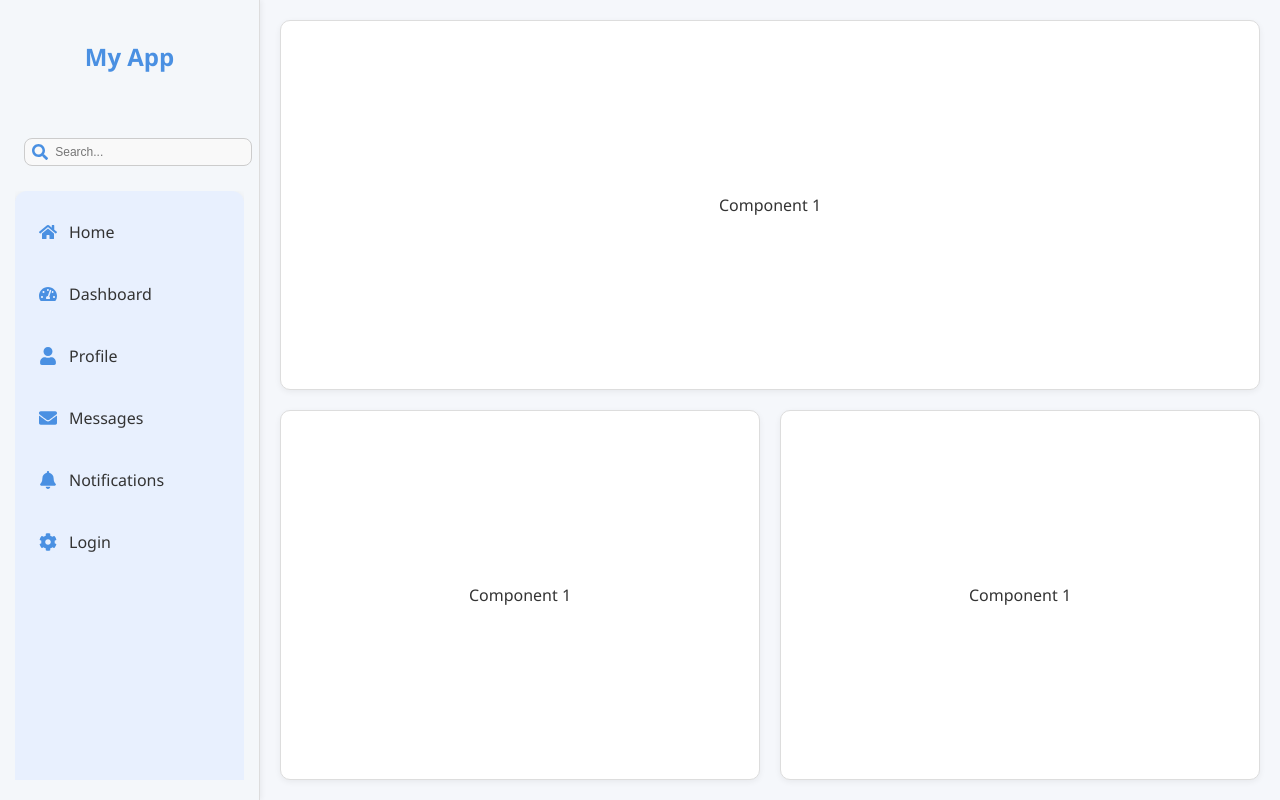
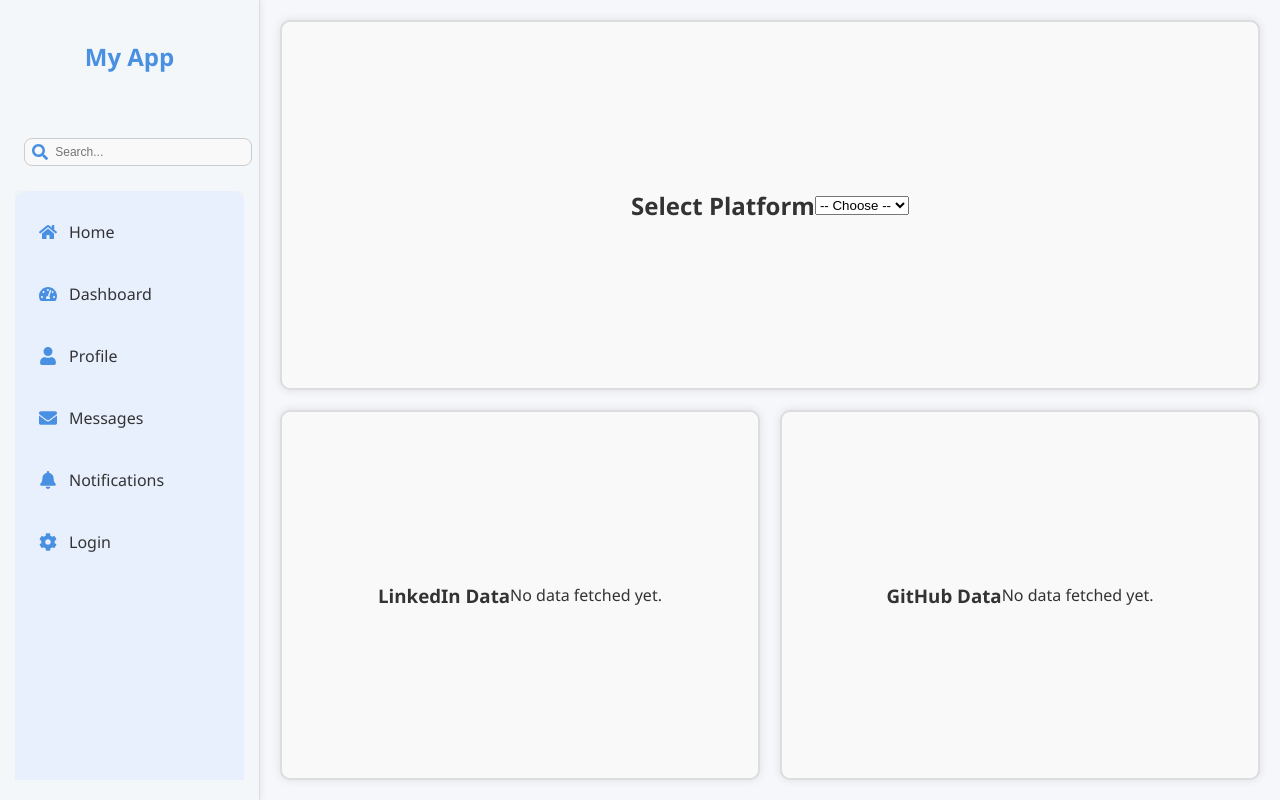
Before and after one commit to Sandeep0900/full-stack-react, a React (Create React App) app: page / in a window 1280 px wide. Built offline with nearby package versions, Linux system fonts and the light colour scheme; no server answers.

Commit message:
1>added the rapid api of linked-in

```diff
--- a/package.json
+++ b/package.json
@@ -7,6 +7,7 @@
     "@testing-library/jest-dom": "^6.6.3",
     "@testing-library/react": "^16.3.0",
     "@testing-library/user-event": "^13.5.0",
+    "axios": "^1.8.4",
     "firebase": "^11.6.0",
     "react": "^19.1.0",
     "react-dom": "^19.1.0",
--- a/src/App.js
+++ b/src/App.js
@@ -1,15 +1,18 @@
-import React from 'react';
+import React, { useState } from 'react';
 import { Routes, Route } from 'react-router-dom';
 import Sidebar from './components/Sidebar';
 import Component1 from './components/Component1';
-// import Component2 from './components/Component2';
 import Component3 from './components/Component3';
 import Component4 from './components/Component4';
-import Login from './components/Login'; // Make sure it's capitalized!
+import Login from './components/Login';
 import Signup from './components/Signup';
 import './App.css';
 
 const App = () => {
+  const [linkedInData, setLinkedInData] = useState(null);
+  const [gitHubData, setGitHubData] = useState(null);
+  const [loading, setLoading] = useState(false); // ✅ Move it here
+
   return (
     <div className="app-container">
       <Sidebar />
@@ -20,11 +23,15 @@ const App = () => {
             element={
               <>
                 <div className="row">
-                  <Component1 />
+                  <Component1
+                    setLinkedInData={setLinkedInData}
+                    setGitHubData={setGitHubData}
+                    setLoading={setLoading} // ✅ Pass setLoading too
+                  />
                 </div>
                 <div className="row">
-                  <Component3 />
-                  <Component4 />
+                  <Component3 linkedInData={linkedInData} loading={loading} />
+                  <Component4 gitHubData={gitHubData} loading={loading} />
                 </div>
               </>
             }
--- a/src/components/Component1.js
+++ b/src/components/Component1.js
@@ -1,9 +1,81 @@
-import React from 'react';
+import React, { useState } from 'react';
+import axios from 'axios';
 import './All.css';
 
-const Component1 = () => {
+const Component1 = ({ setLinkedInData, setGitHubData, setLoading }) => {
+  const [platform, setPlatform] = useState('');
+  const [username, setUsername] = useState('');
+
+  const handlePlatformChange = (e) => {
+    setPlatform(e.target.value);
+    setUsername('');
+  };
+
+  const handleFetch = async () => {
+    if (!username) return alert('Please enter a username');
+    setLoading(true); // ✅ Start loading
+
+    if (platform === 'linkedin') {
+      try {
+        const response = await axios.get('https://linkedin-data-api.p.rapidapi.com/', {
+          params: { username },
+          headers: {
+            'x-rapidapi-host': 'linkedin-data-api.p.rapidapi.com',
+            'x-rapidapi-key': '1c1945f03emsh1a3b86f3327e4dep161688jsnd0e6c5d24c22',
+          },
+        });
+        console.log('LinkedIn Response:', response.data); //
+        setLinkedInData(response.data);
+      } catch (error) {
+        console.error('LinkedIn API error:', error);
+        alert('Failed to fetch LinkedIn data. Check console.');
+      }
+    }
+
+    if (platform === 'github') {
+      try {
+        const response = await axios.get(
+          `https://github-profiles-trending-developers-repositories-scrapping.p.rapidapi.com/profiles`,
+          {
+            params: { profileUrl: `https://github.com/${username}` },
+            headers: {
+              'x-rapidapi-host': 'github-profiles-trending-developers-repositories-scrapping.p.rapidapi.com',
+              'x-rapidapi-key': '1c1945f03emsh1a3b86f3327e4dep161688jsnd0e6c5d24c22',
+            },
+          }
+        );
+        console.log('GitHub Response:', response.data);
+        setGitHubData(response.data);
+      } catch (error) {
+        console.error('GitHub API error:', error);
+        alert('Failed to fetch GitHub data. Check console.');
+      }
+    }
+
+    setLoading(false); // ✅ End loading
+  };
+
   return (
-    <div className="box">Component 1</div>
+    <div className="box">
+      <h2>Select Platform</h2>
+      <select value={platform} onChange={handlePlatformChange}>
+        <option value="">-- Choose --</option>
+        <option value="linkedin">LinkedIn</option>
+        <option value="github">GitHub</option>
+      </select>
+
+      {platform && (
+        <div style={{ marginTop: '10px' }}>
+          <input
+            type="text"
+            placeholder={`Enter ${platform} username`}
+            value={username}
+            onChange={(e) => setUsername(e.target.value)}
+          />
+          <button onClick={handleFetch}>Fetch Data</button>
+        </div>
+      )}
+    </div>
   );
 };
 
--- a/src/components/Component3.js
+++ b/src/components/Component3.js
@@ -1,10 +1,29 @@
 import React from 'react';
 import './All.css';
 
-const Component1 = () => {
+const Component3 = ({ linkedInData, loading }) => {
   return (
-    <div className="box">Component 1</div>
+    <div className="box">
+      <h3>LinkedIn Data</h3>
+      {loading ? (
+        <div className="loader">Loading...</div>
+      ) : linkedInData ? (
+        <div className="profile-container">
+          <img src={linkedInData.profilePicture || "https://via.placeholder.com/150"} alt="Profile" className="profile-image" />
+
+          <div className="profile-info">
+            <h4>{linkedInData.username}</h4>
+            <p>{linkedInData.headline}</p>
+            <p><strong>Location:</strong> {linkedInData.geo.city}</p>
+            <p><strong>Followers:</strong> {linkedInData.geo.countryCode}</p>
+          </div>
+          <img src={linkedInData.backgroundImage.url || "https://via.placeholder.com/150"} alt="Profile" className="profile-image" />
+        </div>
+      ) : (
+        <p>No data fetched yet.</p>
+      )}
+    </div>
   );
 };
 
-export default Component1;
+export default Component3;
--- a/src/components/Component4.js
+++ b/src/components/Component4.js
@@ -1,10 +1,28 @@
 import React from 'react';
 import './All.css';
 
-const Component1 = () => {
+const Component4 = ({ gitHubData, loading }) => {
+  const user = gitHubData?.data?.[0]; // GitHub data is nested
+
   return (
-    <div className="box">Component 1</div>
+    <div className="box">
+      <h3>GitHub Data</h3>
+      {loading ? (
+        <div className="loader">Loading...</div>
+      ) : user ? (
+        <div>
+      <h2>GitHub Profile</h2>
+      <p><strong>Name:</strong> {gitHubData.name}</p>
+      <p><strong>Username:</strong> {gitHubData.username}</p>
+      <p><strong>Followers:</strong> {gitHubData.followers}</p>
+      <p><strong>Bio:</strong> {gitHubData.bio}</p>
+      <a href={gitHubData.user} target="_blank" rel="noreferrer">GitHub Profile</a>
+    </div>
+      ) : (
+        <p>No data fetched yet.</p>
+      )}
+    </div>
   );
 };
 
-export default Component1;
+export default Component4;
```
Also changed, not shown: src/components/All.css, 1 other file (tests, documents, lock files or other folders).
